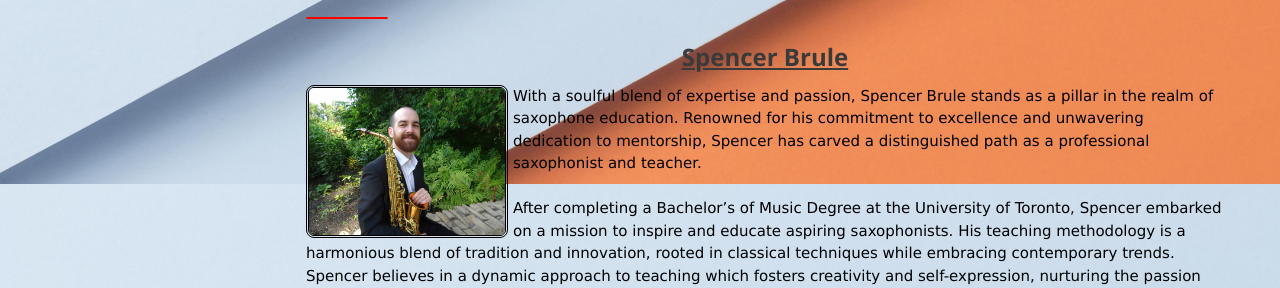
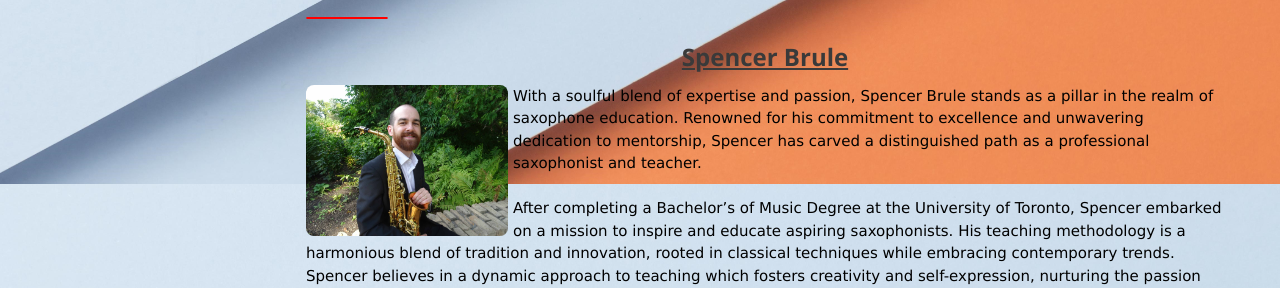
Before and after one commit to Duke5t/Webpage, a plain HTML site: page index.html in a window 1280 px wide. Shown: the part 3212-3500 px from the top of the page. Drawn offline with Linux system fonts and the light colour scheme.

Commit message:
Update index.html

```diff
--- a/index.html
+++ b/index.html
@@ -277,7 +277,7 @@
 
     <h4 class="text-dark-grey center xlarge"><strong><u>Spencer Brule</u></strong></h4>
 
-    <img src="./images/spencerbrule.JPG" style="width:22%; float:left; margin-right:5px" class="border-double round-large" alt="Spencer Brule"></src>
+    <img src="./images/spencerbrule.JPG" style="width:22%; float:left; margin-right:5px" class="round-large" alt="Spencer Brule"></src>
 
     <span>With a soulful blend of expertise and passion, Spencer Brule stands as a pillar in the realm of saxophone education. Renowned for his commitment to excellence and unwavering dedication to mentorship, Spencer has carved a distinguished path as a professional saxophonist and teacher. </span>
     <span><br><br>After completing a Bachelor’s of Music Degree at the University of Toronto, Spencer embarked on a mission to inspire and educate aspiring saxophonists. His teaching methodology is a harmonious blend of tradition and innovation, rooted in classical techniques while embracing contemporary trends. Spencer believes in a dynamic approach to teaching which fosters creativity and self-expression, nurturing the passion and inspiring the confidence of saxophonists. </span>
```
